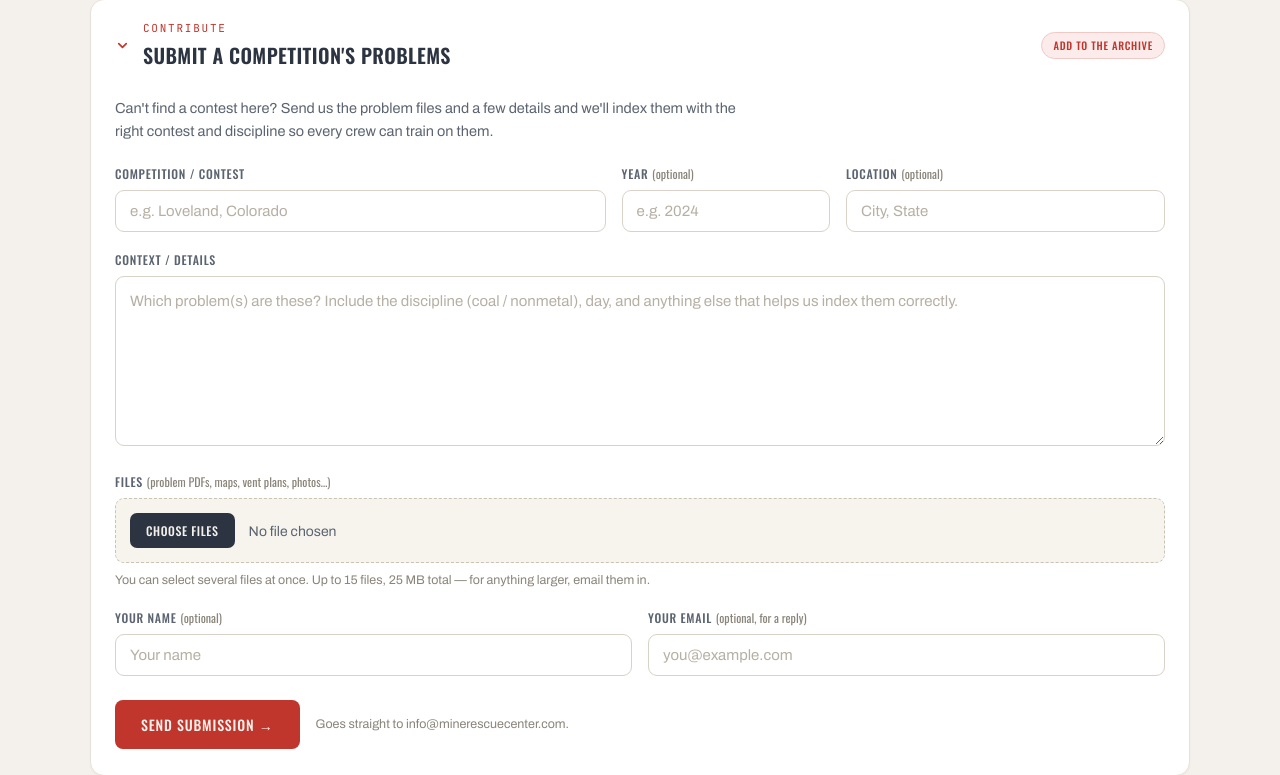
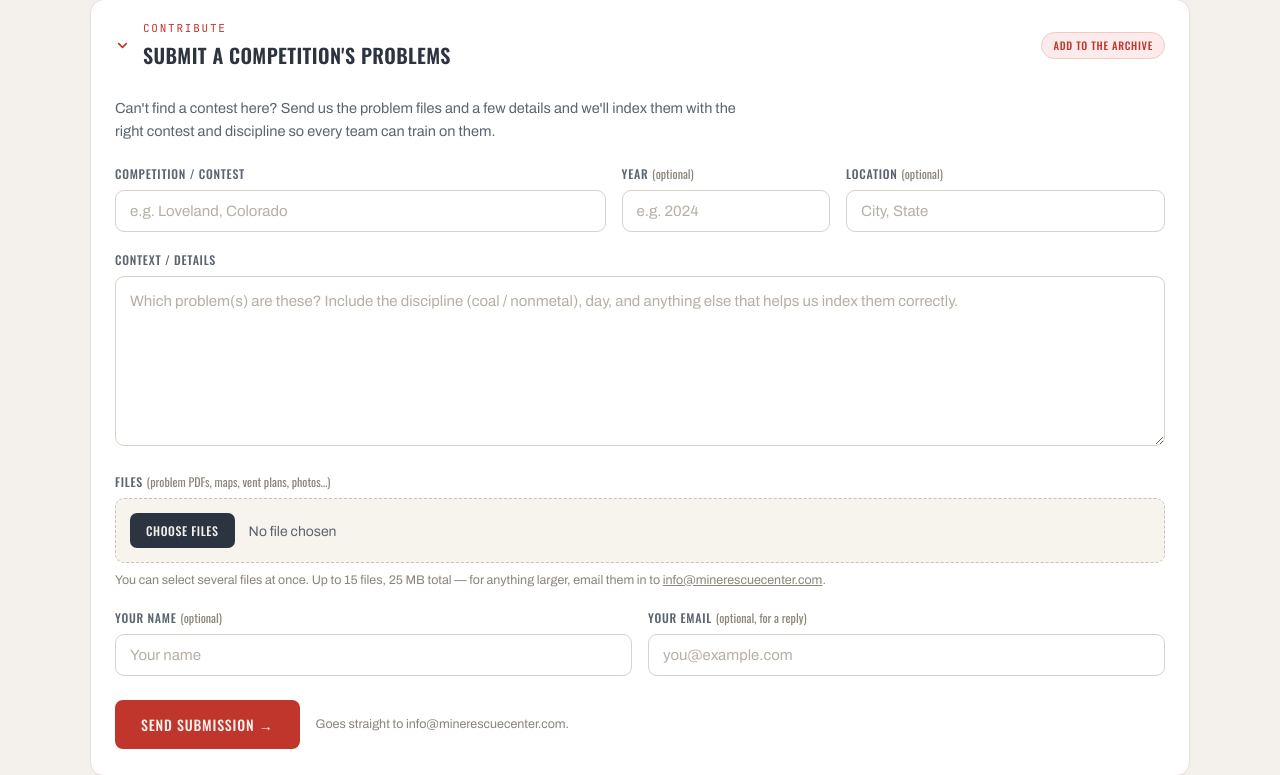
Before and after one commit to jakeolson657/Mine_Rescue_Center, a Django app: page /problems/ in a window 1280 px wide, after a click that opens the changed part. Shown: the part 535-1310 px from the top of the page. Run offline with Django 5.2, Linux system fonts and the light colour scheme; data that the repository does not hold is empty.

Commit message:
Say team, not crew, and give the email address on the submit form
Co-Authored-By: Claude Opus 5 <noreply@anthropic.com>

```diff
--- a/pages/templates/past_problems.html
+++ b/pages/templates/past_problems.html
@@ -369,6 +369,7 @@
     .submit-form input[type="file"]::file-selector-button:hover { background: var(--ink-2); }
 
     .submit-hint { margin: 7px 0 0; font-size: 12.5px; color: var(--muted); }
+    .submit-hint a { color: inherit; text-decoration: underline; }
 
     .submit-errors { color: var(--red); font-size: 13px; margin-top: 6px; }
     .submit-errors ul { list-style: none; }
@@ -549,7 +550,7 @@
             <span class="badge count">Add to the archive</span>
         </summary>
         <div class="submit-body">
-            <p class="submit-intro">Can't find a contest here? Send us the problem files and a few details and we'll index them with the right contest and discipline so every crew can train on them.</p>
+            <p class="submit-intro">Can't find a contest here? Send us the problem files and a few details and we'll index them with the right contest and discipline so every team can train on them.</p>
 
             {% if submitted %}
                 <div class="submit-success">
@@ -603,7 +604,7 @@
                 <div class="submit-field">
                     <label for="{{ form.files.id_for_label }}">Files <span class="opt">(problem PDFs, maps, vent plans, photos…)</span></label>
                     {{ form.files }}
-                    <p class="submit-hint">You can select several files at once. Up to 15 files, 25&nbsp;MB total — for anything larger, email them in.</p>
+                    <p class="submit-hint">You can select several files at once. Up to 15 files, 25&nbsp;MB total — for anything larger, email them in to <a href="mailto:info@minerescuecenter.com">info@minerescuecenter.com</a>.</p>
                     {% if form.files.errors %}<div class="submit-errors">{{ form.files.errors }}</div>{% endif %}
                 </div>
 
```
